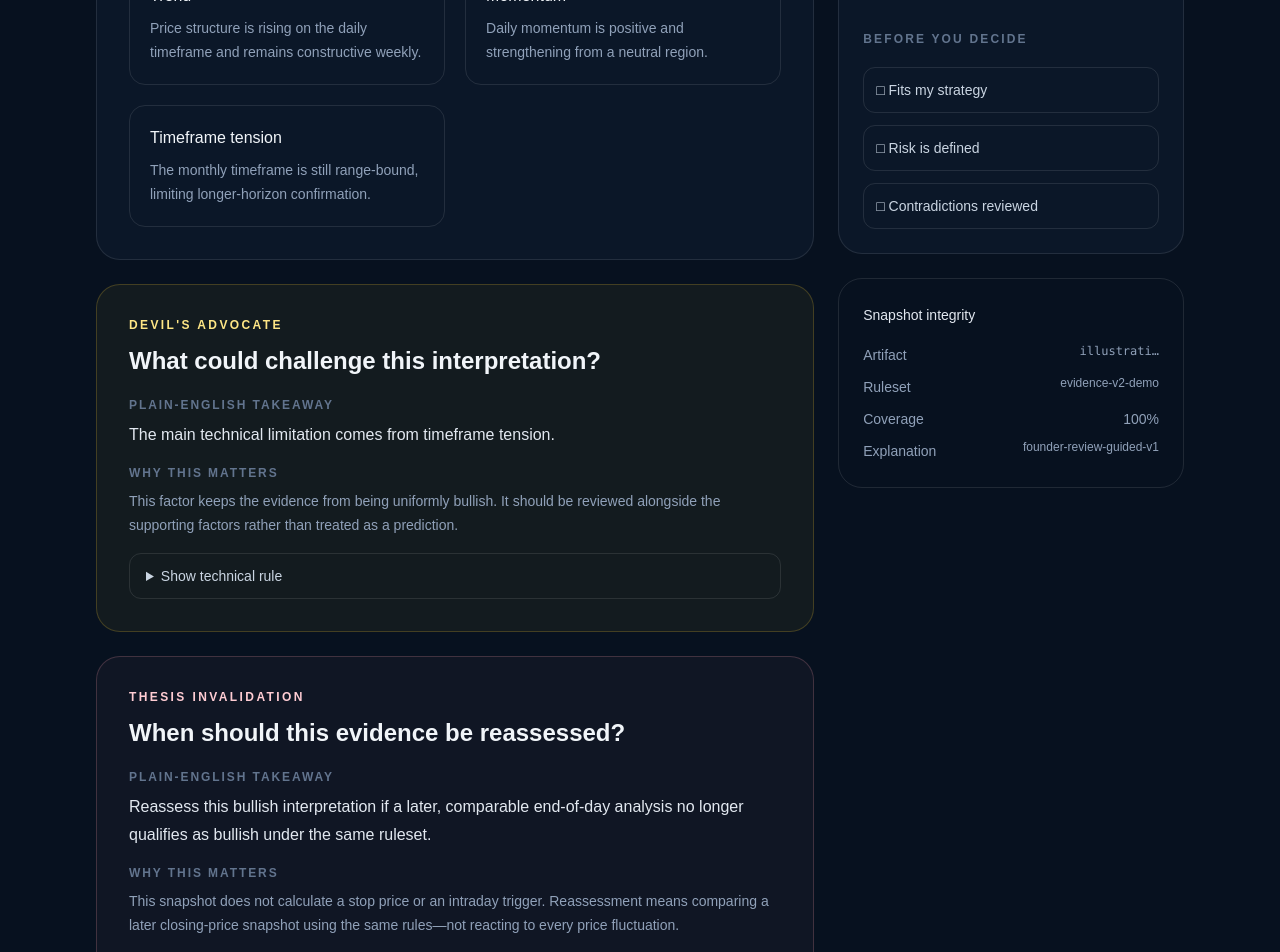
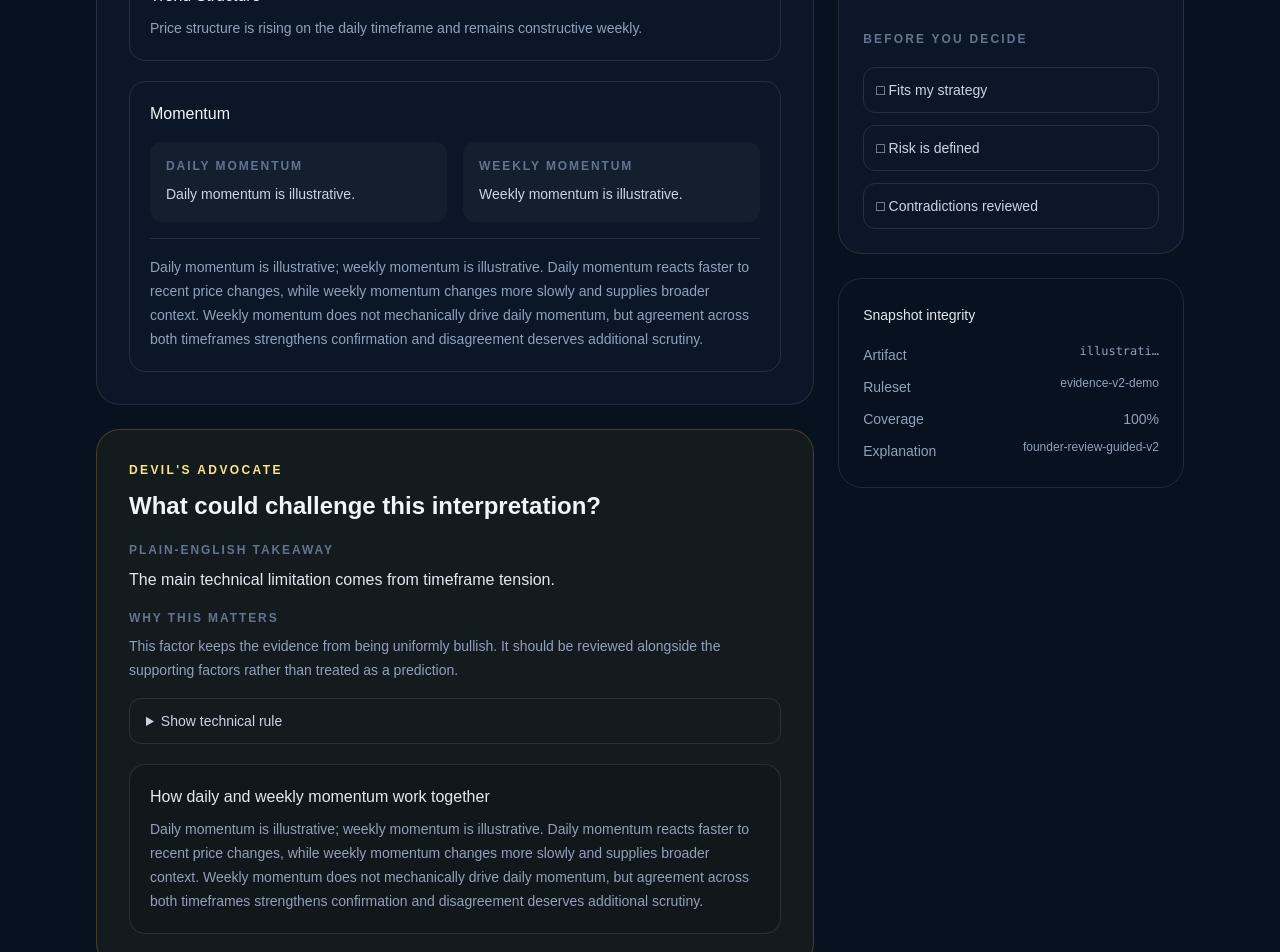
Before and after one commit to manojb-ai/tradeevidence-web, a Next.js app: page /workspace/alph in a window 1280 px wide. Shown: the part 840-1792 px from the top of the page. Built offline with nearby package versions, Linux system fonts and the light colour scheme.

Commit message:
feat: add founder guided language v2

```diff
--- a/app/workspace/[symbol]/page.tsx
+++ b/app/workspace/[symbol]/page.tsx
@@ -124,19 +124,27 @@ export default async function WorkspacePage({
               <h2 className="mt-3 text-2xl font-semibold">
                 Why this setup surfaced
               </h2>
-              <div className="mt-7 grid gap-5 sm:grid-cols-2">
+              <div className="mt-7 space-y-5">
                 <EvidenceBlock
-                  label="Trend"
+                  label="Trend Structure"
                   value={opportunity.trendEvidence}
                 />
-                <EvidenceBlock
-                  label="Momentum"
-                  value={opportunity.momentumEvidence}
-                />
-                <EvidenceBlock
-                  label="Timeframe tension"
-                  value={opportunity.timeframeEvidence}
-                />
+                <div className="rounded-2xl border border-white/10 p-5">
+                  <h3 className="font-medium text-slate-100">Momentum</h3>
+                  <div className="mt-4 grid gap-4 sm:grid-cols-2">
+                    <EvidenceDetail
+                      label="Daily Momentum"
+                      value={opportunity.dailyMomentumEvidence}
+                    />
+                    <EvidenceDetail
+                      label="Weekly Momentum"
+                      value={opportunity.weeklyMomentumEvidence}
+                    />
+                  </div>
+                  <p className="mt-4 border-t border-white/10 pt-4 text-sm leading-6 text-slate-400">
+                    {opportunity.momentumRelationship}
+                  </p>
+                </div>
               </div>
             </article>
 
@@ -152,6 +160,14 @@ export default async function WorkspacePage({
                 whyItMatters={opportunity.devilsAdvocateWhyItMatters}
                 technical={opportunity.contradictionTechnical}
               />
+              <div className="mt-5 rounded-2xl border border-white/10 bg-black/10 p-5">
+                <h3 className="font-medium text-slate-200">
+                  How daily and weekly momentum work together
+                </h3>
+                <p className="mt-2 text-sm leading-6 text-slate-400">
+                  {opportunity.momentumRelationship}
+                </p>
+              </div>
             </article>
 
             <article className="rounded-3xl border border-rose-300/20 bg-rose-300/[0.04] p-6 sm:p-8">
@@ -263,6 +279,17 @@ function EvidenceBlock({ label, value }: { label: string; value: string }) {
   );
 }
 
+function EvidenceDetail({ label, value }: { label: string; value: string }) {
+  return (
+    <div className="rounded-xl bg-white/[0.03] p-4">
+      <p className="text-xs font-semibold uppercase tracking-[0.16em] text-slate-500">
+        {label}
+      </p>
+      <p className="mt-2 text-sm leading-6 text-slate-300">{value}</p>
+    </div>
+  );
+}
+
 function ExplanationSection({
   takeaway,
   whyItMatters,
--- a/src/application/get-founder-review.ts
+++ b/src/application/get-founder-review.ts
@@ -13,14 +13,15 @@ export type FounderReviewRecord = CandidateEvidence & {
   devilsAdvocateWhyItMatters: string;
   contradictionTechnical: string;
   trendEvidence: string;
-  momentumEvidence: string;
-  timeframeEvidence: string;
+  dailyMomentumEvidence: string;
+  weeklyMomentumEvidence: string;
+  momentumRelationship: string;
   invalidation: string;
   invalidationTakeaway: string;
   invalidationWhyItMatters: string;
 };
 
-export const FOUNDER_REVIEW_PRESENTATION_VERSION = "founder-review-guided-v1";
+export const FOUNDER_REVIEW_PRESENTATION_VERSION = "founder-review-guided-v2";
 
 export type ClassificationLabel =
   | "Bullish"
@@ -98,12 +99,15 @@ function toReviewRecord(record: CandidateEvidence): FounderReviewRecord {
     trendEvidence:
       record.factors.find((item) => item.group === "trend")?.explanation ??
       "Trend evidence is unavailable.",
-    momentumEvidence:
-      record.factors.find((item) => item.group === "momentum")?.explanation ??
-      "Momentum evidence is unavailable.",
-    timeframeEvidence:
-      record.factors.find((item) => item.group === "higher_timeframe")
-        ?.explanation ?? "Higher-timeframe evidence is unavailable.",
+    dailyMomentumEvidence: momentumSentence(
+      "Daily momentum",
+      record.factors.find((item) => item.group === "momentum"),
+    ),
+    weeklyMomentumEvidence: momentumSentence(
+      "Weekly momentum",
+      record.factors.find((item) => item.group === "higher_timeframe"),
+    ),
+    momentumRelationship: momentumRelationship(record),
     invalidation:
       record.invalidationConditions[0] ??
       "No deterministic reassessment condition was recorded.",
@@ -149,6 +153,10 @@ function devilWhyItMatters(
 
 function invalidationTakeaway(record: CandidateEvidence): string {
   if (record.direction === "bullish" || record.direction === "bearish") {
+    const relation = record.direction === "bullish" ? "below" : "above";
+    if (record.ema21 !== null && record.sma50 !== null) {
+      return `Treat a regular-session close ${relation} the 21-day EMA (${money(record.ema21)}) as an early warning. Reassess more seriously after two consecutive regular-session closes ${relation} the 50-day SMA (${money(record.sma50)}).`;
+    }
     return `Reassess this ${record.direction} interpretation if a later, comparable end-of-day analysis no longer qualifies as ${record.direction} under the same ruleset.`;
   }
   return "This snapshot did not establish a directional thesis, so there is no bullish or bearish thesis to invalidate.";
@@ -156,9 +164,39 @@ function invalidationTakeaway(record: CandidateEvidence): string {
 
 function invalidationWhyItMatters(record: CandidateEvidence): string {
   if (record.direction === "bullish" || record.direction === "bearish") {
-    return "This snapshot does not calculate a stop price or an intraday trigger. Reassessment means comparing a later closing-price snapshot using the same rules—not reacting to every price fluctuation.";
+    return "For this founder version, “remains” means two consecutive regular-session daily closes. These are educational reassessment references—not a stop-loss instruction—and this snapshot has not evaluated whether the future persistence condition occurred.";
   }
   return "Review later comparable snapshots to see whether a complete directional evidence pattern develops.";
+}
+
+function momentumRelationship(record: CandidateEvidence): string {
+  const daily = record.factors.find((item) => item.group === "momentum");
+  const weekly = record.factors.find(
+    (item) => item.group === "higher_timeframe",
+  );
+  if (!daily || !weekly) {
+    return "Daily momentum is the faster view; weekly momentum is the slower, broader view. One or both are unavailable in this snapshot.";
+  }
+  return `Daily momentum is ${statePhrase(daily.observedState)}; weekly momentum is ${statePhrase(weekly.observedState)}. Daily momentum reacts faster to recent price changes, while weekly momentum changes more slowly and supplies broader context. Weekly momentum does not mechanically drive daily momentum, but agreement across both timeframes strengthens confirmation and disagreement deserves additional scrutiny.`;
+}
+
+function momentumSentence(
+  label: "Daily momentum" | "Weekly momentum",
+  factor: EvidenceFactor | undefined,
+): string {
+  return factor
+    ? `${label} is ${statePhrase(factor.observedState)}.`
+    : `${label} is unavailable.`;
+}
+
+function statePhrase(state: string): string {
+  if (state === "bullish_weakening") return "bullish but weakening";
+  if (state === "bearish_weakening") return "bearish but weakening";
+  return state.replaceAll("_", " ");
+}
+
+function money(value: number): string {
+  return `$${value.toFixed(2)}`;
 }
 
 function factorLabel(code: string): string {
--- a/src/domain/analytical-publication.ts
+++ b/src/domain/analytical-publication.ts
@@ -21,6 +21,8 @@ export type CandidateEvidence = {
   exchange: string | null;
   currency: string | null;
   canonicalPrice: number | null;
+  ema21: number | null;
+  sma50: number | null;
   status: "complete" | "incomplete";
   classification: CandidateClassification;
   direction: "bullish" | "bearish" | "neutral" | "incomplete";
--- a/src/infrastructure/analytics/file-candidate-publication.ts
+++ b/src/infrastructure/analytics/file-candidate-publication.ts
@@ -157,6 +157,8 @@ function parseResult(value: unknown, index: number): CandidateEvidence {
     exchange: null,
     currency: null,
     canonicalPrice: null,
+    ema21: null,
+    sma50: null,
     status,
     classification,
     direction,
@@ -215,7 +217,7 @@ export function enrichPublicationFromFiles(
   referencePath: string | null,
 ): CandidatePublication {
   const prices = symbolPath
-    ? csvBySymbol(symbolPath, ["Symbol", "Last"])
+    ? csvBySymbol(symbolPath, ["Symbol", "Last", "EMA21", "SMA50"])
     : new Map<string, Record<string, string>>();
   const references = referencePath
     ? csvBySymbol(referencePath, [
@@ -243,9 +245,21 @@ export function enrichPublicationFromFiles(
       if (price !== null && (!Number.isFinite(price) || price < 0)) {
         throw new Error(`Current price for ${result.symbol} is invalid.`);
       }
+      const ema21 = optionalNonnegativeNumber(
+        priceRow?.EMA21,
+        result.symbol,
+        "EMA21",
+      );
+      const sma50 = optionalNonnegativeNumber(
+        priceRow?.SMA50,
+        result.symbol,
+        "SMA50",
+      );
       return {
         ...result,
         canonicalPrice: price,
+        ema21,
+        sma50,
         companyName: nonEmpty(reference?.CompanyName),
         exchange: nonEmpty(reference?.Exchange),
         currency: nonEmpty(reference?.Currency),
@@ -334,6 +348,24 @@ function nonEmpty(value: string | undefined): string | null {
   return normalized ? normalized : null;
 }
 
+function optionalNonnegativeNumber(
+  value: string | undefined,
+  symbol: string,
+  field: string,
+): number | null {
+  if (
+    value === undefined ||
+    value.trim() === "" ||
+    value.trim().toLowerCase() === "nan"
+  )
+    return null;
+  const parsed = Number(value);
+  if (!Number.isFinite(parsed) || parsed < 0) {
+    throw new Error(`${field} for ${symbol} is invalid.`);
+  }
+  return parsed;
+}
+
 function illustrativeFallback(): CandidatePublication {
   return {
     source: "illustrative-fallback",
@@ -351,6 +383,8 @@ function illustrativeFallback(): CandidatePublication {
       exchange: null,
       currency: null,
       canonicalPrice: null,
+      ema21: null,
+      sma50: null,
       status: "complete",
       classification:
         item.direction === "Bullish"
```
Also changed, not shown: 5 other files (tests, documents, lock files or other folders).
